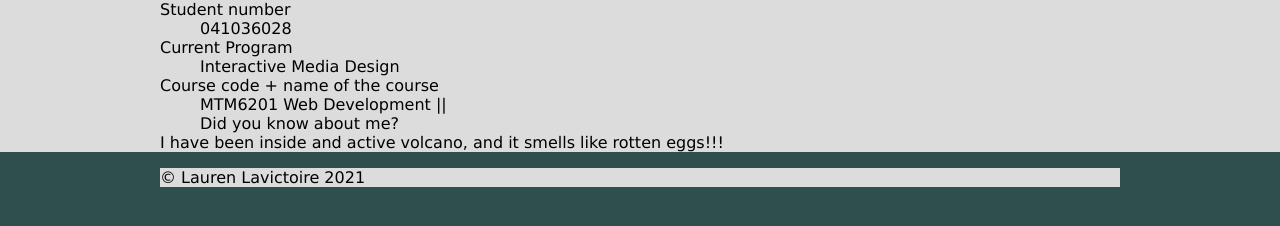
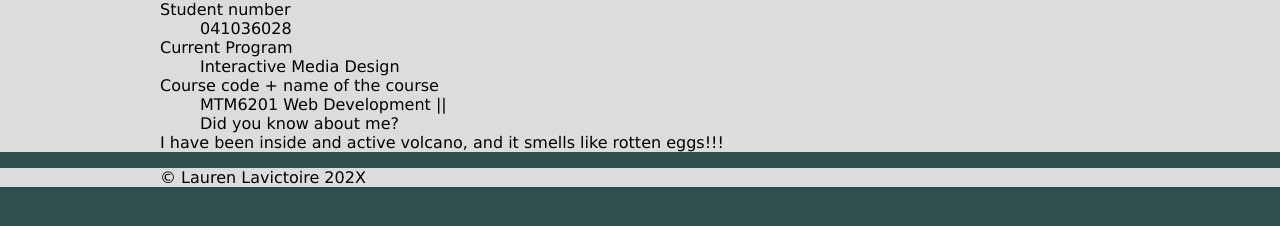
Before and after one commit to Lavi0335/mtm6201-week1, a plain HTML site: page index.html in a window 1280 px wide. Shown: the part 326-552 px from the top of the page. Drawn offline with Linux system fonts and the light colour scheme.

Commit message:
Added a div in the footer and Idk the year

```diff
--- a/index.html
+++ b/index.html
@@ -64,8 +64,10 @@
     </dl>
   </div>
 </main>
-<footer class="container">
-     <p>&copy; Lauren Lavictoire 2021</p>
+<footer>
+ <div class="container">
+     <p>&copy; Lauren Lavictoire 202X</p>
+ </div>
 </footer>
 </body>
 </html>
```
